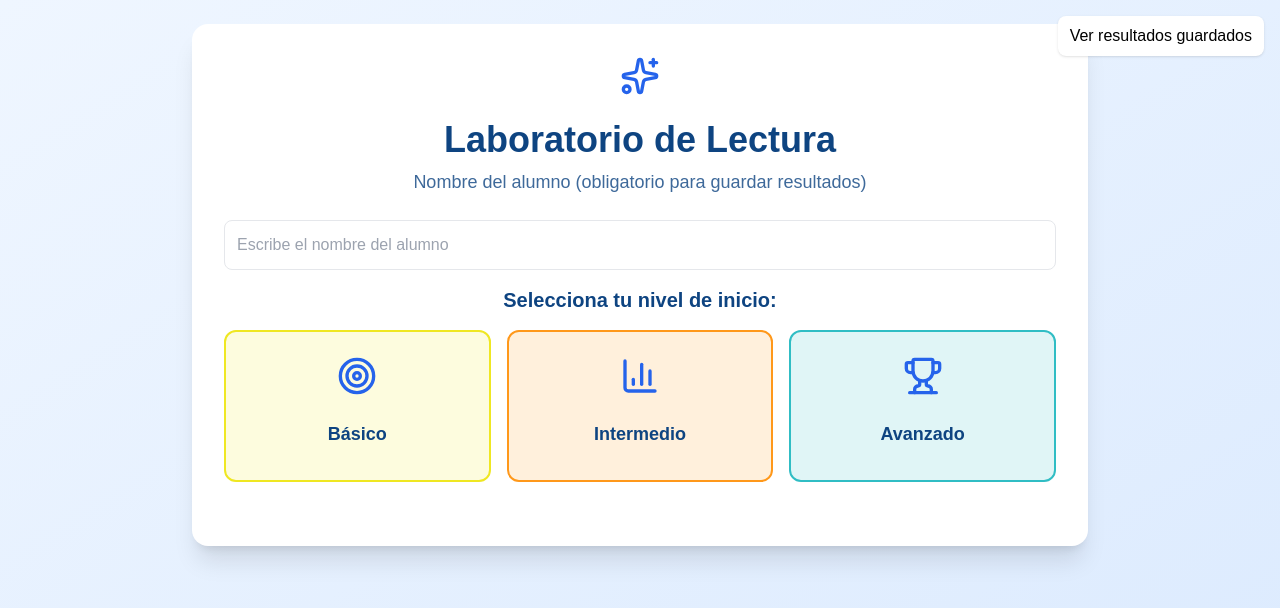
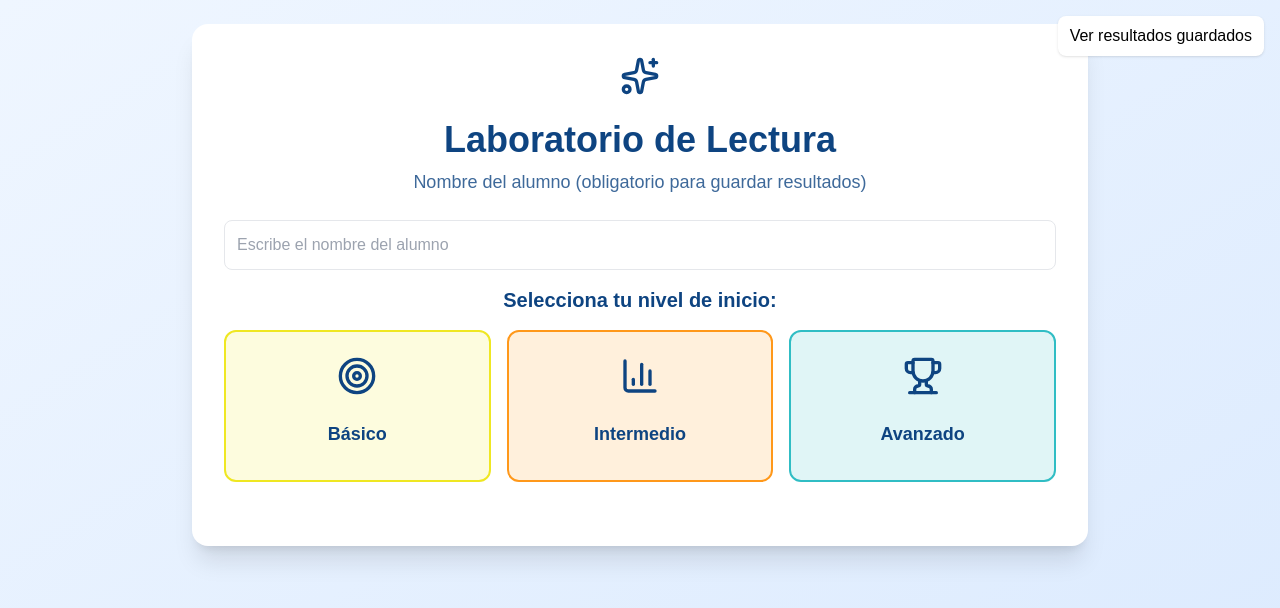
Before and after one commit to ThinkioLearning/laboratorio-lectura, a plain HTML site: page index.html in a window 1280 px wide. Drawn offline with nearby package versions, Linux system fonts and the light colour scheme.

Commit message:
Update index.html

```diff
--- a/index.html
+++ b/index.html
@@ -28,7 +28,7 @@
   .icon-block .icon {
     width: 40px;
     height: 40px;
-    color: #2563eb; /* azul moderno, puedes cambiarlo */
+    color: #0E4481; /* azul moderno, puedes cambiarlo */
     margin-bottom: 8px;
   }
 </style>
```
